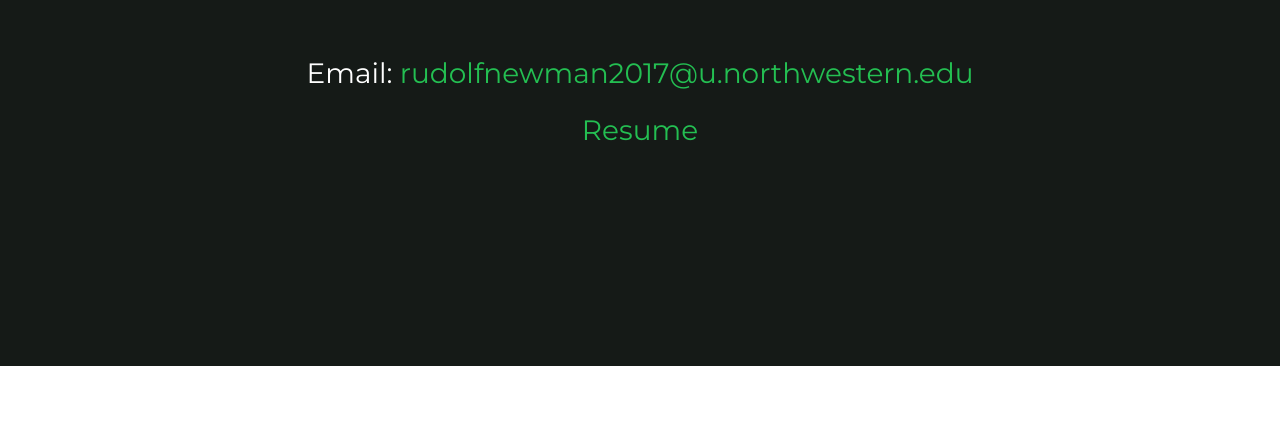
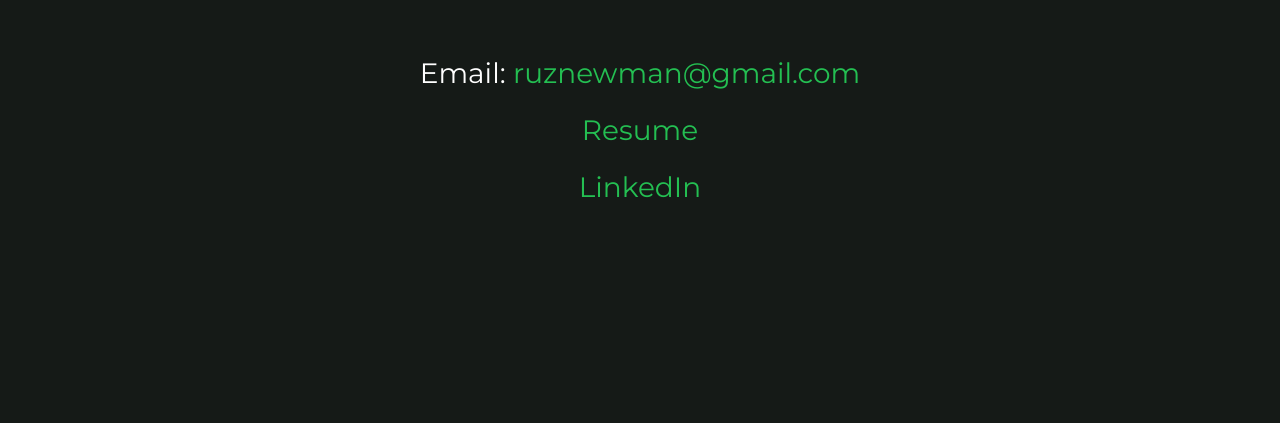
Before and after one commit to RZNewman/OldPortfolio, a plain HTML site: page index.html in a window 1280 px wide. Shown: the part 4208-4631 px from the top of the page. Before the commit the page ends 4574 px from the top, so only its background shows below. Drawn offline with nearby package versions, Linux system fonts and the light colour scheme.

Commit message:
fixed email, linkedin

```diff
--- a/index.html
+++ b/index.html
@@ -248,8 +248,9 @@
         <!-- END TITLE -->
 
         <div class="contact">
-          <p>Email: <a href="mailto:rudolfnewman2017@u.northwestern.edu" target="_blank">rudolfnewman2017@u.northwestern.edu</a></p>
+          <p>Email: <a href="mailto:ruznewman@gmail.com" target="_blank">ruznewman@gmail.com</a></p>
           <p><a href="Resume_RudolfNewman_2017.pdf" target="_blank">Resume</a></p>
+          <p><a href="www.linkedin.com/in/rudolfnewman" target="_blank">LinkedIn</a></p>
         <div>
         <div class="filler"></div>
 
```
